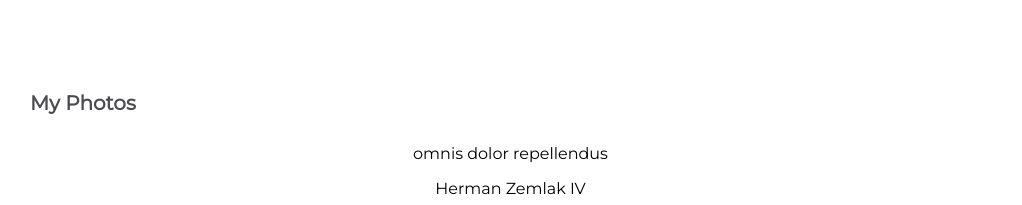
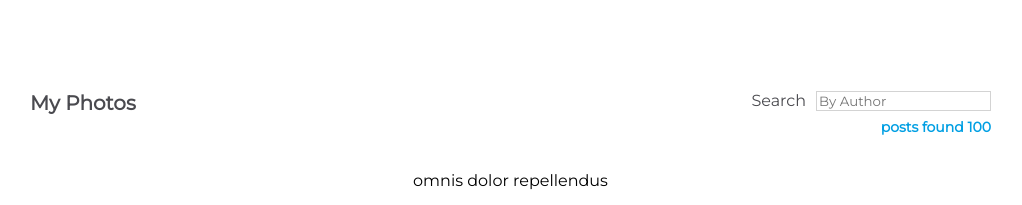
Before and after one commit to mikakallberg/React-challenge, a React (Create React App) app in the folder my-app/: page / in a window 1280 px wide. Shown: the top 205 px of the page, without its empty margins (221-1243 px from the left). Built offline with nearby package versions, Linux system fonts and the light colour scheme.

Commit message:
forms challenge

```diff
--- a/my-app/src/components/Content.js
+++ b/my-app/src/components/Content.js
@@ -8,7 +8,8 @@
     constructor(props) {
         super(props)
         this.state = {
-            isLoaded: false
+            isLoaded: false,
+            posts: [],
         }
     }
 
@@ -16,8 +17,20 @@
         setTimeout(()=>{
             this.setState({
                 isLoaded: true,
+                posts: savedPosts,
             })
         }, 2000)
+    }
+
+    handleChange = (e) => {
+        const name = e.target.value.toLowerCase();
+        const filteredPosts = savedPosts.filter((post)=>{
+            return post.name.toLowerCase().includes(name);
+        })
+
+        this.setState({
+            posts: filteredPosts
+        })
     }
 
     render() {
@@ -26,12 +39,22 @@
 
                 <div className={css.TitleBar}>
                     <h1>My Photos</h1>
+                    <form>
+                        <label htmlFor='searchinput'>Search</label>
+                        <input
+                        type='search'
+                        id='searchinput'
+                        placeholder='By Author'
+                        onChange={(e) => this.handleChange(e)}
+                        />
+                        <h4>posts found {this.state.posts.length}</h4>
+                    </form>
                 </div>
 
                 <div className={css.SearchResults}>
                     {
                         this.state.isLoaded ?
-                        <PostItem savedPosts={savedPosts} />
+                        <PostItem savedPosts={this.state.posts} />
                         : <Loader />
                     }
                 </div>
```
